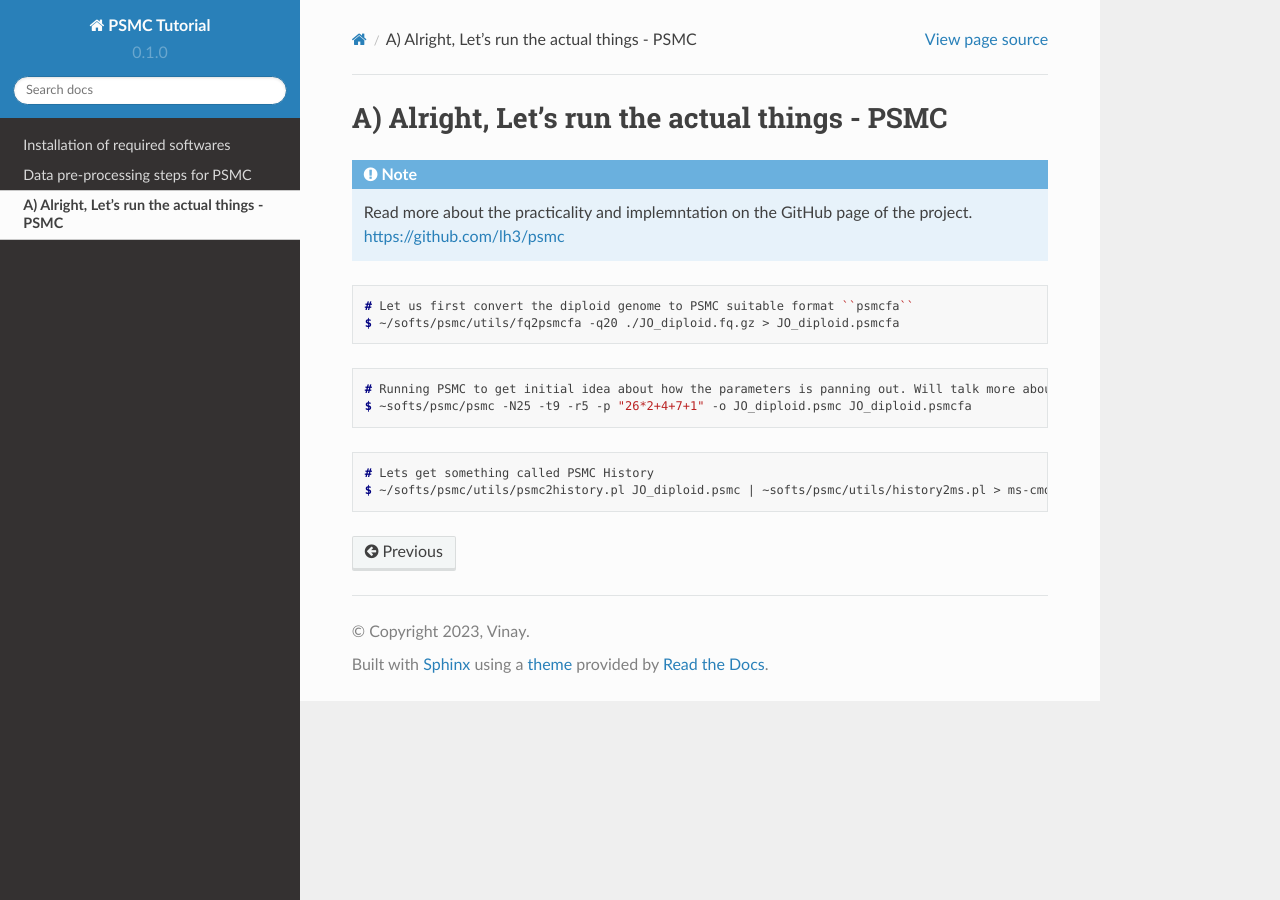
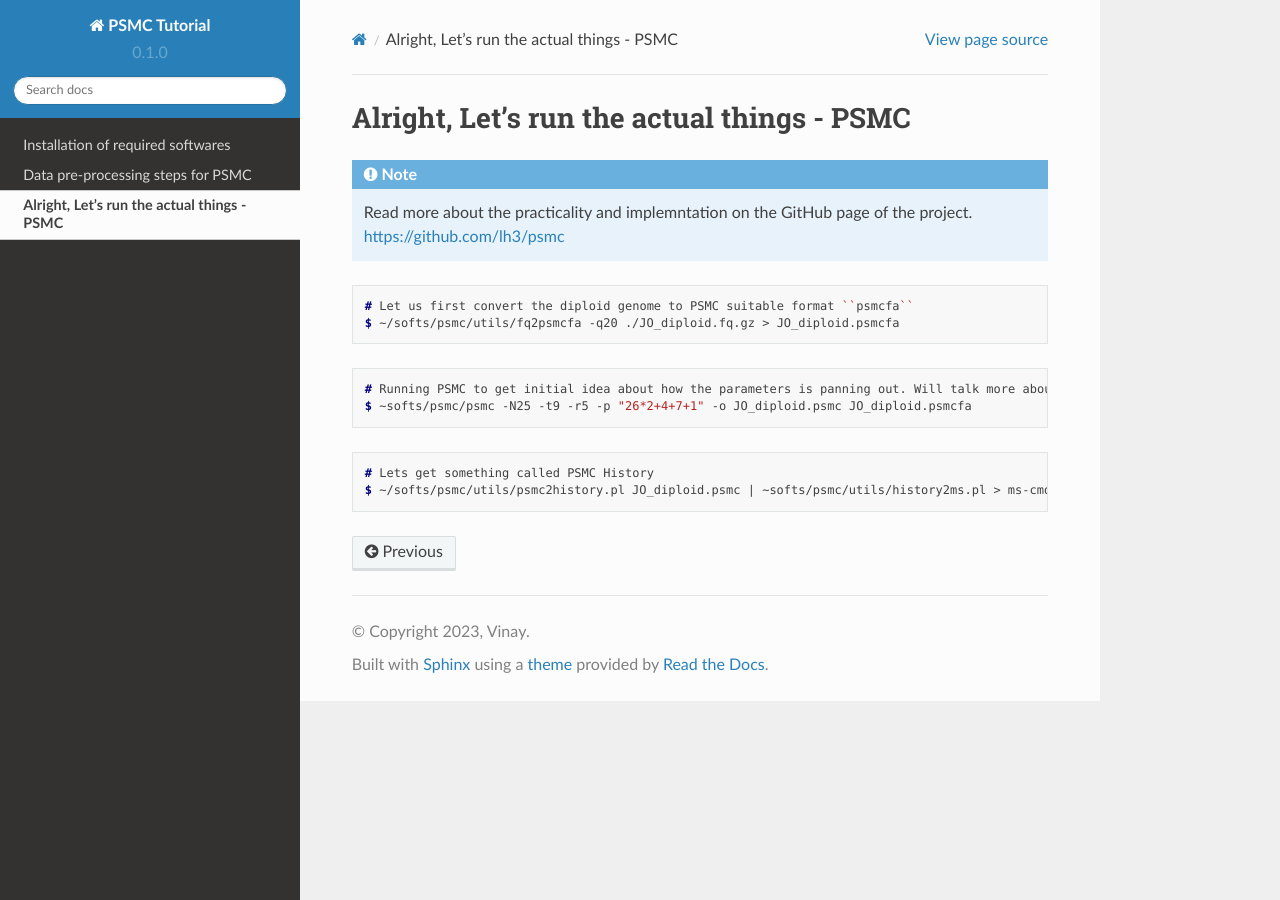
Before and after one commit to stachyris/PSMC_Tutorial-BirdLab, a Sphinx documentation site: the page built from docs/source/02_PSMC.rst, in a window 1280 px wide. Built offline with Sphinx 7.4.7 and the Read the Docs theme 2.0.0, drawn with Linux system fonts in a browser that asks for light colours.

```diff
--- a/docs/source/02_PSMC.rst
+++ b/docs/source/02_PSMC.rst
@@ -1,4 +1,4 @@
-A) Alright, Let's run the actual things - PSMC
+Alright, Let's run the actual things - PSMC
 -----------------------------------------------
 
 .. note::
```
